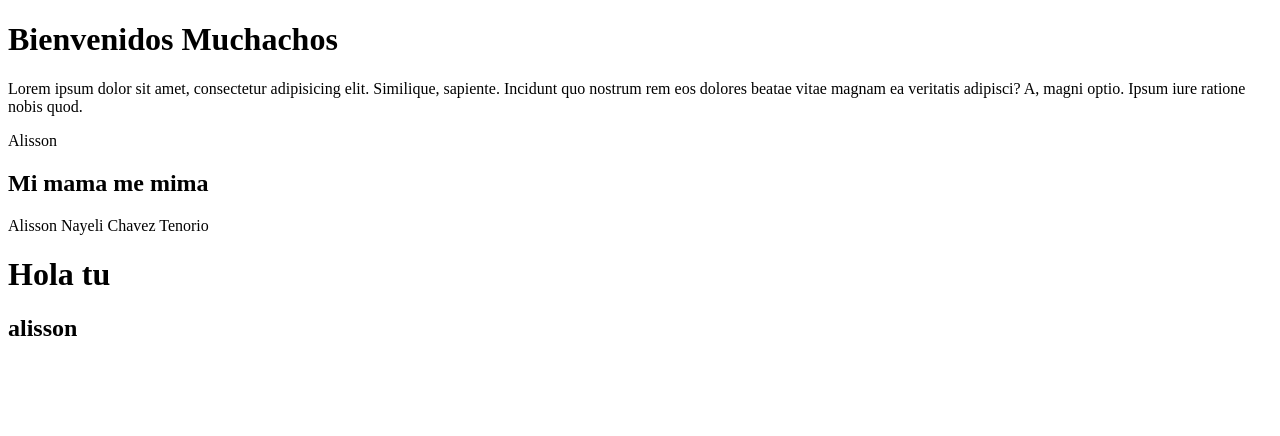
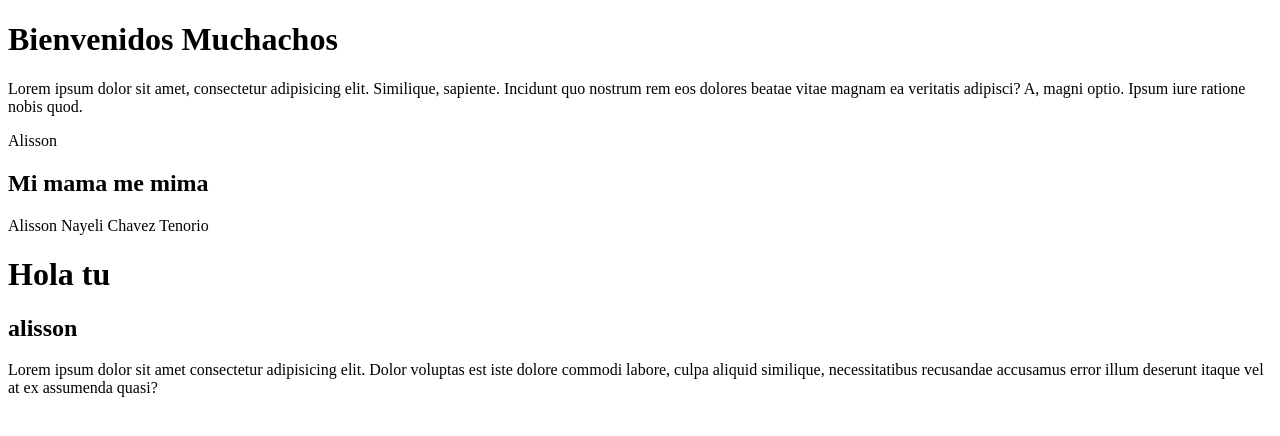
Before and after one commit to Alisson072000/Esquel-Yavirac, a plain HTML site: page index.html in a window 1280 px wide. Drawn offline with Linux system fonts and the light colour scheme.

Commit message:
third commit

```diff
--- a/index.html
+++ b/index.html
@@ -14,6 +14,7 @@
     <p>Alisson Nayeli Chavez Tenorio</p>
     <h1>Hola tu</h1>
     <h2>alisson</h2>
+    <p>Lorem ipsum dolor sit amet consectetur adipisicing elit. Dolor voluptas est iste dolore commodi labore, culpa aliquid similique, necessitatibus recusandae accusamus error illum deserunt itaque vel at ex assumenda quasi?</p>
 
 </body>
 </html>
```
